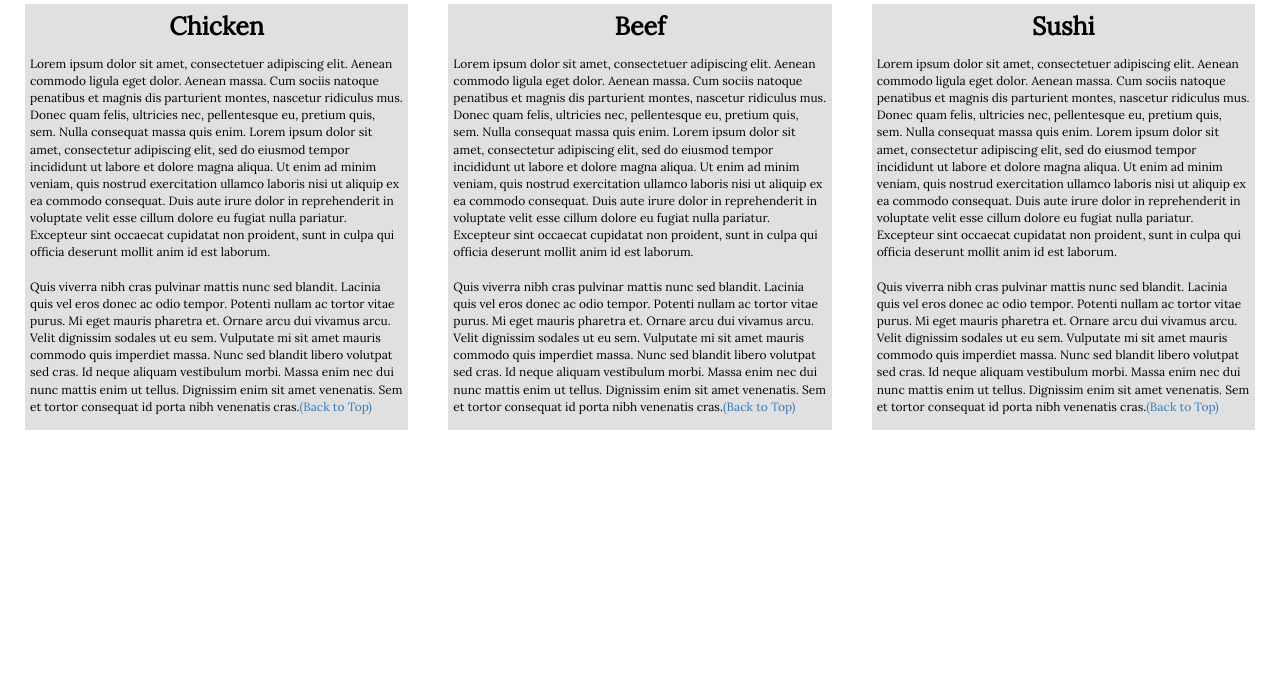
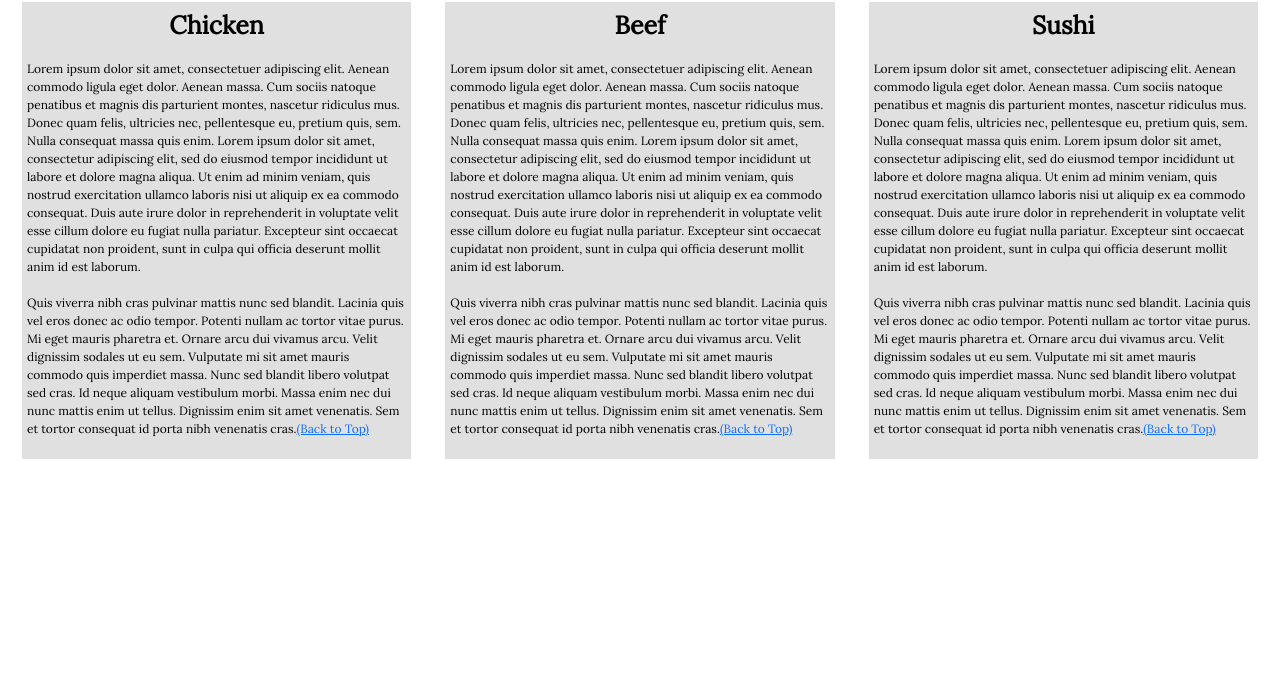
Before and after one commit to ErgonStreamGH/Module3-Solution, a plain HTML site: page index.html in a window 1280 px wide. Shown: the part 115-800 px from the top of the page. Drawn offline with nearby package versions, Linux system fonts and the light colour scheme.

Commit message:
Update index.html

```diff
--- a/index.html
+++ b/index.html
@@ -8,7 +8,8 @@
 
   <title>Module3 Assigment</title>
   <!--<link rel="stylesheet" href="bootstrap.min.css">-->
-  <link rel="stylesheet" href="https://maxcdn.bootstrapcdn.com/bootstrap/3.3.7/css/bootstrap.min.css">
+  <!--<link rel="stylesheet" href="https://maxcdn.bootstrapcdn.com/bootstrap/3.3.7/css/bootstrap.min.css">-->
+  <link href="https://cdn.jsdelivr.net/npm/bootstrap@5.3.0-alpha1/dist/css/bootstrap.min.css" rel="stylesheet" integrity="sha384-GLhlTQ8iRABdZLl6O3oVMWSktQOp6b7In1Zl3/Jr59b6EGGoI1aFkw7cmDA6j6gD" crossorigin="anonymous">
   <link rel="stylesheet" href="style.css">
   <link href='https://fonts.googleapis.com/css?family=Oxygen:400,300,700' rel='stylesheet' type='text/css'>
   <link href='https://fonts.googleapis.com/css?family=Lora' rel='stylesheet' type='text/css'
```
